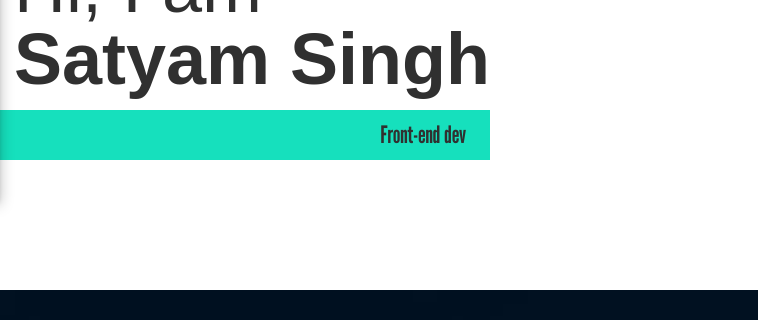
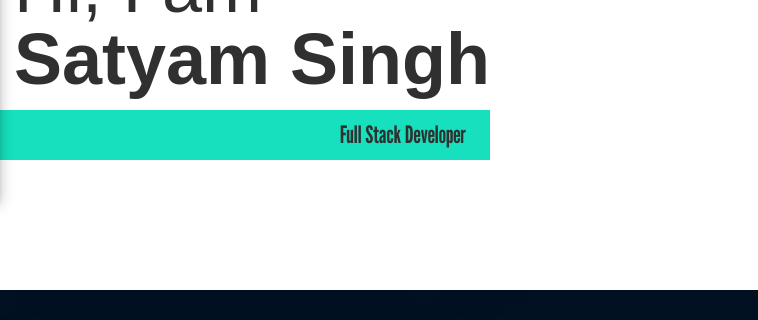
Before and after one commit to KlausMikhaelson/Satyam.portfolio.tech.io, a plain HTML site: page index.html in a window 1280 px wide. Shown: the part 197-517 px from the top of the page, 522-1280 px from the left. Drawn offline with nearby package versions, Linux system fonts and the light colour scheme; a web font is replaced by a local one.

Commit message:
Status update-1 commit

```diff
--- a/index.html
+++ b/index.html
@@ -36,7 +36,7 @@
         <h1 class="section__title-intro">
             Hi, I am <strong>Satyam Singh</strong>
         </h1>
-        <p class="section__subtitle section__subtitle--intro">Front-end dev </p>
+        <p class="section__subtitle section__subtitle--intro">Full Stack Developer </p>
         <img src="logooo.jpeg" alt="img" class="intro__img">
     </section>
     <!-- My services -->
```
